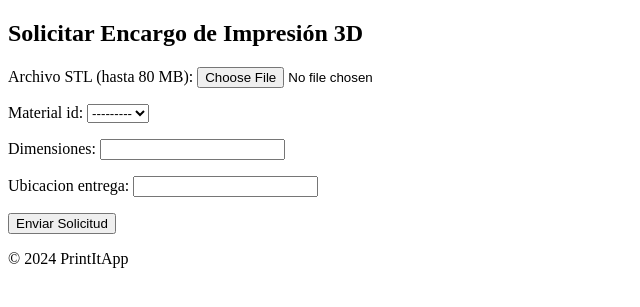
After one commit to Hamtony/RyPC_PrintItApp, a Django app: page /solicitar_encargo/ in a window 1280 px wide. The commit adds this page. Shown: the top 307 px of the page, without its empty margins (0-640 px from the left). Run offline with Django 5.2, Linux system fonts and the light colour scheme; the visitor is signed in with stand-in values (Sample User, id 1); data that the repository does not hold is empty.

Commit message:
encargos

```diff
--- /dev/null
+++ b/templates/base.html
@@ -0,0 +1,24 @@
+<!-- templates/base.html -->
+<!DOCTYPE html>
+<html lang="en">
+<head>
+    <meta charset="UTF-8">
+    <meta name="viewport" content="width=device-width, initial-scale=1.0">
+    <title>PrintItApp</title>
+</head>
+<body>
+    <header>
+        <nav>
+        </nav>
+    </header>
+
+    <main>
+        {% block content %}
+        {% endblock %}
+    </main>
+
+    <footer>
+        <p>© 2024 PrintItApp</p>
+    </footer>
+</body>
+</html>
--- a/templates/inicio.html
+++ b/templates/inicio.html
@@ -1,2 +1,3 @@
 <h2>Bienvenido a la página de inicio</h2>
 <p>¡Bienvenido {{ user.nombre }}!</p>
+<a href="{% url 'solicitar_encargo' %}" class="btn btn-primary">Encargar nueva impresión</a>
--- /dev/null
+++ b/templates/solicitar_encargo.html
@@ -0,0 +1,12 @@
+<!-- templates/solicitar_encargo.html -->
+{% extends "base.html" %}
+
+{% block content %}
+<h2>Solicitar Encargo de Impresión 3D</h2>
+
+<form method="post" enctype="multipart/form-data">
+    {% csrf_token %}
+    {{ form.as_p }}
+    <button type="submit">Enviar Solicitud</button>
+</form>
+{% endblock %}
--- a/usuarios/forms.py
+++ b/usuarios/forms.py
@@ -1,6 +1,6 @@
 from django import forms
 from django.contrib.auth.forms import UserCreationForm
-from .models import Usuarios, TiposUsuarios
+from .models import Usuarios, TiposUsuarios, Solicitudes
 
 class RegistroForm(UserCreationForm):
     tipo_usuario = forms.ModelChoiceField(
@@ -14,3 +14,19 @@ class RegistroForm(UserCreationForm):
     class Meta:
         model = Usuarios
         fields = ['nombre', 'email', 'direccion', 'tipo_usuario', 'password1', 'password2']
+
+class SolicitudEncargoForm(forms.ModelForm):
+    archivo_stl = forms.FileField(label='Archivo STL (hasta 80 MB)', required=True)
+
+    class Meta:
+        model = Solicitudes
+        fields = ['archivo_stl', 'material_id', 'dimensiones', 'ubicacion_entrega']
+
+    def clean_archivo_stl(self):
+        archivo = self.cleaned_data.get('archivo_stl')
+        if archivo:
+            if archivo.size > 80 * 1024 * 1024:
+                raise forms.ValidationError("El archivo STL no puede exceder los 80 MB.")
+            if not archivo.name.endswith('.stl'):
+                raise forms.ValidationError("El archivo debe ser en formato STL.")
+        return archivo
--- a/usuarios/models.py
+++ b/usuarios/models.py
@@ -55,14 +55,14 @@ class Materiales(models.Model):
 
     class Meta:
         managed = False
-        db_table = 'materiales'
+        db_table = 'Materiales'
 
 
 class Solicitudes(models.Model):
     solicitud_id = models.AutoField(primary_key=True)
     usuario = models.ForeignKey('Usuarios', models.DO_NOTHING)
-    archivo_stl = models.CharField(max_length=255)
-    material = models.ForeignKey(Materiales, models.DO_NOTHING)
+    archivo_stl = models.FileField(upload_to='archivos_stl/', max_length=255)
+    material_id = models.ForeignKey('Materiales', on_delete=models.CASCADE, db_column='material_id')
     dimensiones = models.CharField(max_length=50)
     estado = models.ForeignKey(EstadosSolicitud, models.DO_NOTHING)
     fecha_solicitud = models.DateTimeField(blank=True, null=True)
@@ -70,7 +70,7 @@ class Solicitudes(models.Model):
 
     class Meta:
         managed = False
-        db_table = 'solicitudes'
+        db_table = 'Solicitudes'
 
 
 class TiposUsuarios(models.Model):
--- a/usuarios/urls.py
+++ b/usuarios/urls.py
@@ -5,4 +5,5 @@ urlpatterns = [
    path('registro/', views.registro, name='registro'),
    path('login/', views.login_view, name='login'),
    path('inicio/', views.inicio, name='inicio'),
+   path('solicitar_encargo/', views.solicitar_encargo, name='solicitar_encargo'),
 ]
--- a/usuarios/views.py
+++ b/usuarios/views.py
@@ -2,6 +2,9 @@ from django.shortcuts import render, redirect
 from django.contrib.auth import login, authenticate
 from django.contrib.auth.forms import AuthenticationForm
 from .forms import RegistroForm  # Crearemos el formulario en breve
+from django.contrib.auth.decorators import login_required
+from .forms import SolicitudEncargoForm
+from django.contrib import messages
 
 def registro(request):
     if request.method == 'POST':
@@ -14,6 +17,22 @@ def registro(request):
     else:
         form = RegistroForm()
     return render(request, 'registro.html', {'form': form})
+
+@login_required
+def solicitar_encargo(request):
+    if request.method == 'POST':
+        form = SolicitudEncargoForm(request.POST, request.FILES)
+        if form.is_valid():
+            solicitud = form.save(commit=False)
+            solicitud.usuario = request.user
+            solicitud.estado_id = 1
+            solicitud.save()
+            print(f"Archivo guardado en: {solicitud.archivo_stl.path}")  # Agregar esta línea
+            messages.success(request, "¡Solicitud de impresión enviada con éxito!")
+            return redirect('inicio')
+    else:
+        form = SolicitudEncargoForm()
+    return render(request, 'solicitar_encargo.html', {'form': form})
 
 def login_view(request):
     if request.method == 'POST':
```
Also changed, not shown: PrintIt/settings.py (+14 -4 lines), 1 other file.
